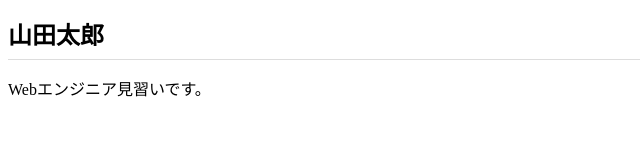
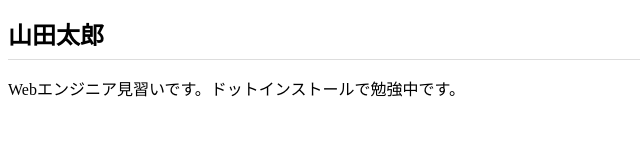
Before and after one commit to undulation8/undulation8.github.io, a plain HTML site: page index.html in a window 1280 px wide. Shown: the whole page, without its empty margins (0-640 px from the left). Drawn offline with Linux system fonts and the light colour scheme.

Commit message:
Add files via upload

```diff
--- a/index.html
+++ b/index.html
@@ -8,6 +8,6 @@
 </head>
 <body>
   <h1>山田太郎</h1>
-  <p>Webエンジニア見習いです。</p>
+  <p>Webエンジニア見習いです。ドットインストールで勉強中です。</p>
 </body>
 </html>
```
